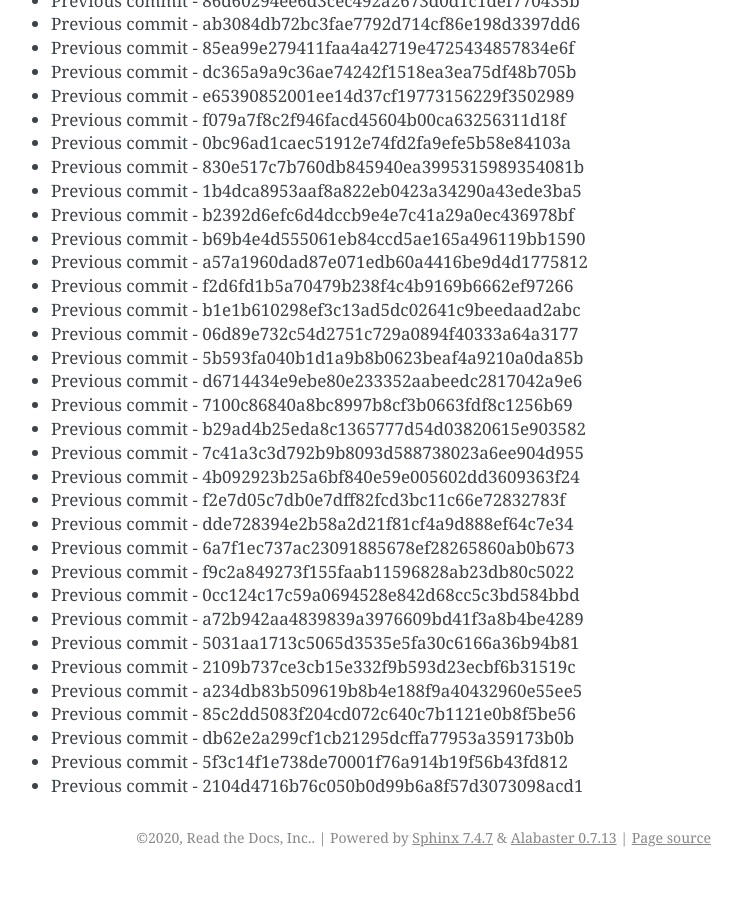
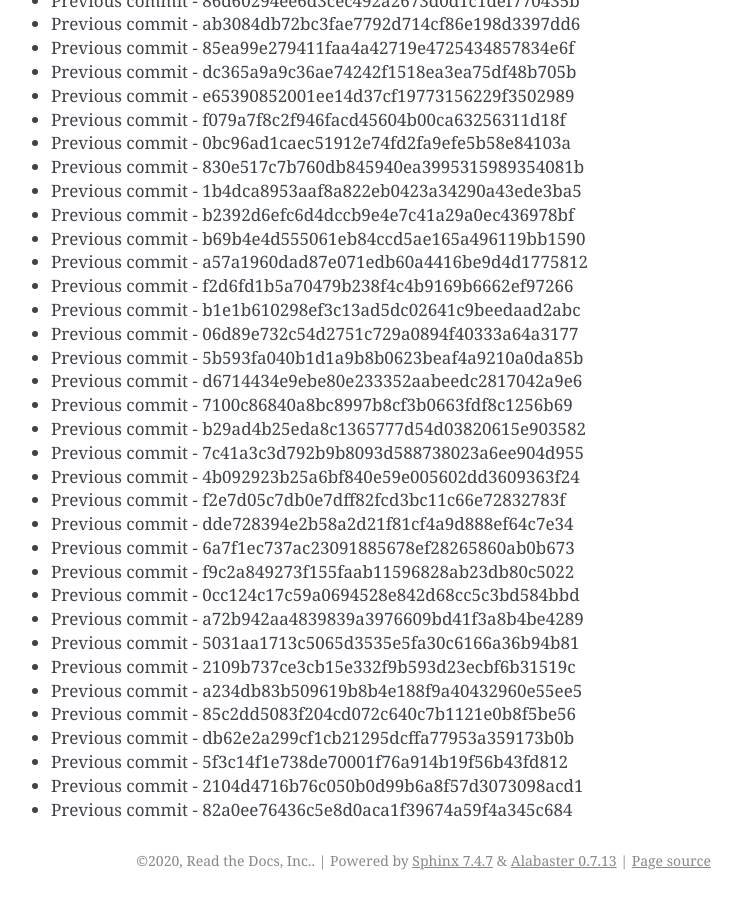
Before and after one commit to readthedocs/rtd-git-stresstest, a Sphinx documentation site: the page built from docs/updates.rst, in a window 1280 px wide and 900 px high, scrolled down 71998 px. Shown: the whole window, without its empty margins (399-1141 px from the left). Built offline with Sphinx 7.4.7, drawn with Linux system fonts in a browser that asks for light colours; before the commit the page ends 72875 px from its top, so only the background shows below that.

Commit message:
Generating commit from previous: 82a0ee76436c5e8d0aca1f39674a59f4a345c684

```diff
--- a/docs/updates.rst
+++ b/docs/updates.rst
@@ -3057,3 +3057,4 @@ It can be tested for any performance characteristics.
 * Previous commit - db62e2a299cf1cb21295dcffa77953a359173b0b
 * Previous commit - 5f3c14f1e738de70001f76a914b19f56b43fd812
 * Previous commit - 2104d4716b76c050b0d99b6a8f57d3073098acd1
+* Previous commit - 82a0ee76436c5e8d0aca1f39674a59f4a345c684
```
